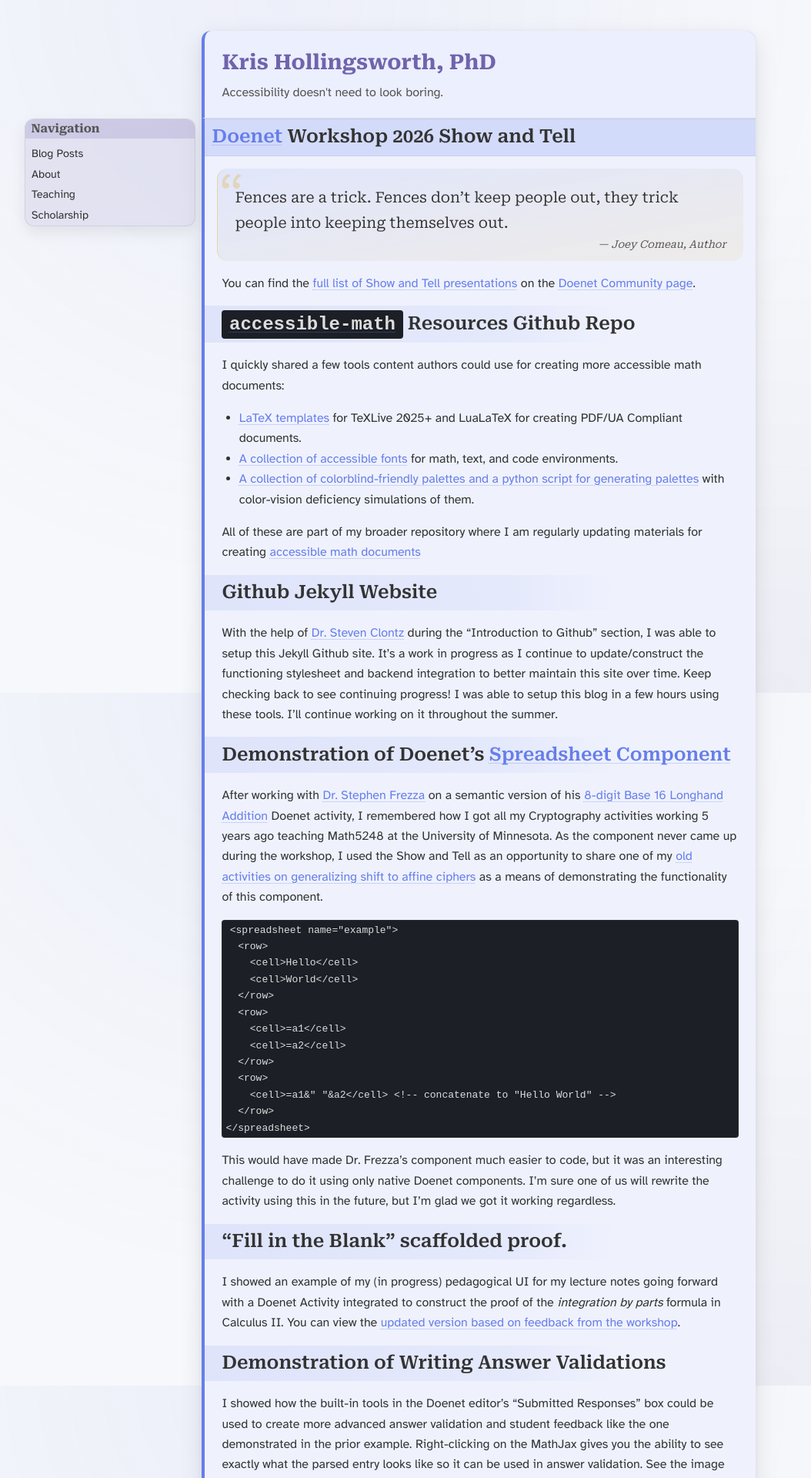
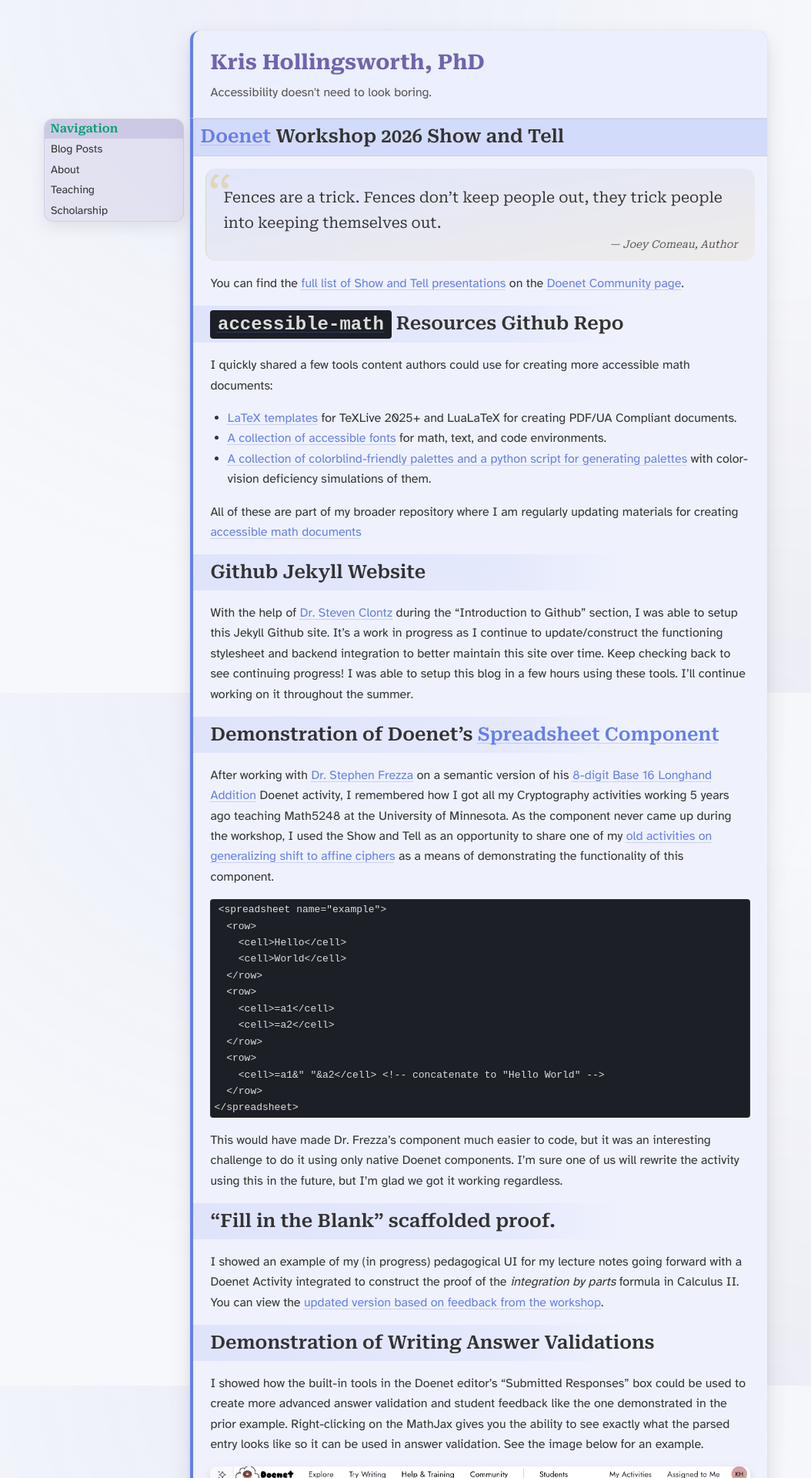
Before and after one commit to DoctorHaitch/DoctorHaitch.github.io, a Jekyll site: the page built from _posts/2026-06-05-doenet-workshop.md, in a window 1280 px wide. Shown: the top 1920 px of the page at 77% size, without its empty margins (18-1072 px from the left). Built offline with Jekyll 4.4.1, drawn with Linux system fonts in a browser that asks for light colours.

Commit message:
Fixed several WCAG compliance issues. More to come!

```diff
--- a/_includes/sidebar.html
+++ b/_includes/sidebar.html
@@ -1,5 +1,5 @@
 <aside class="sidebar">
-  <h3>Navigation</h3>
+  <div class="nav-header">Navigation</div>
   <ul>
     {% for item in site.data.navigation %}
       <li><a href="{{ item.url | relative_url }}">{{ item.title }}</a></li>
--- a/_layouts/main.html
+++ b/_layouts/main.html
@@ -26,7 +26,7 @@
 
         {% include sidebar.html %}
 
-        <section class="main-content">
+        <section class="main-content" role="main">
           {% if page.profile != false and site.data.profile %}
           {% assign p = page.profile | default: site.data.profile %}
 
--- a/_posts/2026-06-05-doenet-workshop.md
+++ b/_posts/2026-06-05-doenet-workshop.md
@@ -1,22 +1,24 @@
 ---
 layout: main
+author: Kris Hollingsworth
 title: "Doenet Workshop 2026 Show and Tell"
-author: Kris Hollingsworth
+subtitle: false
 date: 2026-06-05
-subtitle: ""
 description: "Demonstration of tools from the Doenet 2026 Community Workshop."
 excerpt: "Overview of my Show and Tell from the end of the Doenet 2026 Community Workshop and some general notes about the workshop. Includes a quick demonstration of accessibility and Doenet tools, including a Python CVD Simulator, the Doenet Spreadsheet component as a work-around for advanced mathematical formulas, and a scaffolded proof for students to complete which reformats and constructs itself as students provide each step. They can transcribe it to have a neat, final version in their notes."
-
 profile: false
 ---
 
 # [Doenet](https://beta.doenet.org) Workshop 2026 Show and Tell
 
 
-> Fences are a trick. Fences don't keep people out, they trick people into keeping themselves out.
->
-> — Joey Comeau, Author
-{: data-type="fancy-quote"}
+
+<blockquote data-type="fancy-quote">
+  <span class="quote-mark" aria-hidden="true">“</span>
+
+  <p>Fences are a trick. Fences don’t keep people out, they trick people into keeping themselves out.</p>
+  <p>— Joey Comeau, Author</p>
+</blockquote>
 
 You can find the [full list of Show and Tell presentations](https://community.doenet.org/t/2026-doenet-workshop-final-day-show-and-tell/135) on the [Doenet Community page](https://community.doenet.org/).
 
--- a/assets/css/style.scss
+++ b/assets/css/style.scss
@@ -230,7 +230,8 @@
 // =========================================
 
 .wrapper {
-  width: 720px;
+  max-width: 750px;
+  width: 100%;
   margin: 0 auto;
   background: var(--card-bg);
   border-radius: $radius-2xl;
@@ -302,7 +303,8 @@
 }
 
 footer {
-  width: 740px;
+  max-width: 720px;
+  width: 100%;
   margin: 20px auto;
   padding: 10px;
   color: var(--muted);
@@ -338,8 +340,8 @@
   position: sticky;
   top: 20px;
   float: left;
-  margin-left: -230px;
-  width: 220px;
+  margin-left: -190px;
+  width: 180px;
   padding: 0;
   border-radius: $radius-xl;
   background: rgba(var(--color-meta), 0.08);
@@ -348,7 +350,23 @@
   box-shadow: 0 8px 20px rgba(0, 0, 0, 0.08);
   z-index: 5;
 
-  h3 {
+
+  .nav-header {
+    margin-top: 0;
+    padding: 0 0 0 0.5em;
+
+    font-family: var(--font-serif);   // ✅ restore serif heading look
+    font-weight: 600;                 // ✅ matches heading weight better
+    font-size: 0.95rem;
+
+    color: var(--c-resolution-text);  // ✅ restore heading color
+    background: rgba(var(--color-meta), 0.12);
+
+    border-radius: $radius-xl $radius-xl 0 0;
+  }
+
+/*
+  .nav-header {
     margin-top: 0;
     padding: 0 0 0 0.5em;
     font-size: 0.95rem;
@@ -356,6 +374,7 @@
     background: rgba(var(--color-meta), 0.12);
     border-radius: $radius-xl $radius-xl 0 0;
   }
+*/
 
   a {
     display: block;
@@ -389,7 +408,6 @@
   font-family: var(--font-serif);
   font-weight: 600;
   background-image: var(--info-surface);
-  line-height: 39.6px;
   font-size: 24px;
 }
 
@@ -459,15 +477,17 @@
   font-size: 1.2rem;
   line-height: 1.7;
 
+  /*
   // Opening decorative quote mark
   &::before {
-    content: "\201C";
+    content: "\201C" / "";
     position: absolute;
     top: -20px;
     left: 2px;
     font-size: 4rem;
     color: rgba(var(--color-action), 0.25);
   }
+  */
 
   // Main quote text
   > p:first-child {
@@ -486,9 +506,17 @@
   p { margin: 0; }
 }
 
+.quote-mark {
+  position: absolute;
+  top: -20px;
+  left: 2px;
+  font-size: 4rem;
+  color: rgba(var(--color-action), 0.25);
+}
+
 @media (prefers-color-scheme: dark) {
   // opening quote mark
-  blockquote[data-type="fancy-quote"]::before {
+  .quote-mark {
     color: rgba(var(--color-action), 0.82);
   }
 }
@@ -618,20 +646,14 @@
     padding: 0 0.5em;
   }
 
-  > blockquote:first-of-type {
-    font-family: var(--font-serif);
-    font-weight: 600;
-  }
-
   > blockquote:last-of-type {
-    font-family: var(--font-serif);
-    font-weight: 600;
     border-radius: 0 0 $radius-xl $radius-xl;
   }
 }
 
 blockquote .broad {
   display: block;
+  font-family: var(--font-serif);
   font-weight: 600;
 }
 
@@ -978,7 +1000,6 @@
 }
 
 .item-level-grad {
-  font-weight: 600;
   border-left-color: rgba(var(--color-meta), 0.5);
   background: linear-gradient(
     to right,
@@ -1002,7 +1023,7 @@
   border-radius: 999px;
   background: rgba(var(--color-meta), 0.08);
   border: 1px solid rgba(var(--color-meta), 0.18);
-  color: rgba(var(--ink), 0.6);
+  color: color-mix(in srgb, var(--ink) 75%, transparent);
 }
 
 .course-description {
@@ -1241,7 +1262,7 @@
 //   RESPONSIVE
 // =========================================
 
-@media (max-width: 980px) {
+@media (max-width: 1100px) {
   .wrapper {
     width: 100%;
     border-radius: 0;
@@ -1260,7 +1281,7 @@
     border-left: 4px solid rgba(var(--color-meta), 0.25);
     padding: 0;
 
-    h3 {
+    .nav-header {
       font-size: 0.85rem;
       padding: 0.3rem 0.6rem;
       border-radius: 0;
@@ -1279,13 +1300,6 @@
   body { padding: 0; }
   section { padding: 1rem; }
 }
-
-/*
-:focus-visible {
-  outline: 2px solid var(--ink);
-  outline-offset: 3px;
-  box-shadow: 0 0 0 4px var(--card-bg);
-} */
 
 :focus-visible {
   outline: 3px solid var(--ink);
```
Also changed, not shown: 1 other file.
